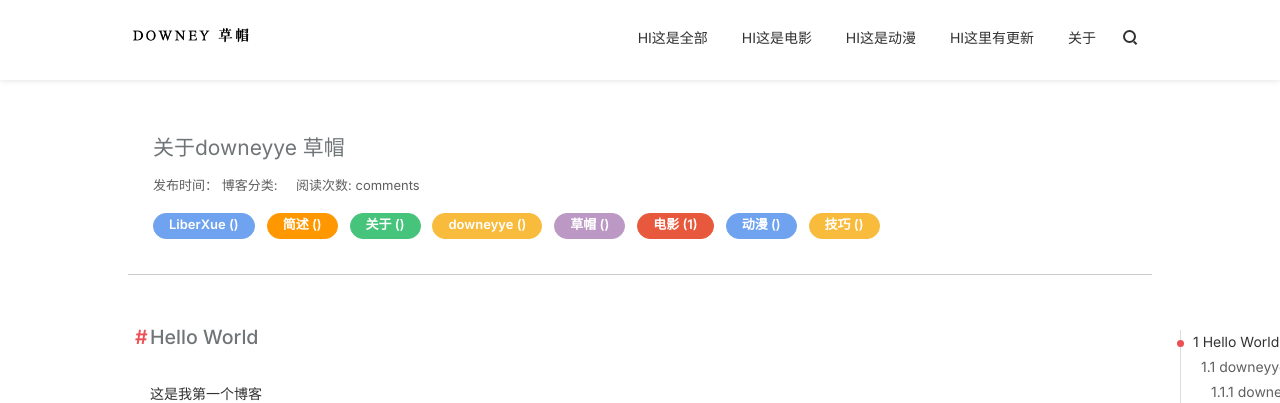
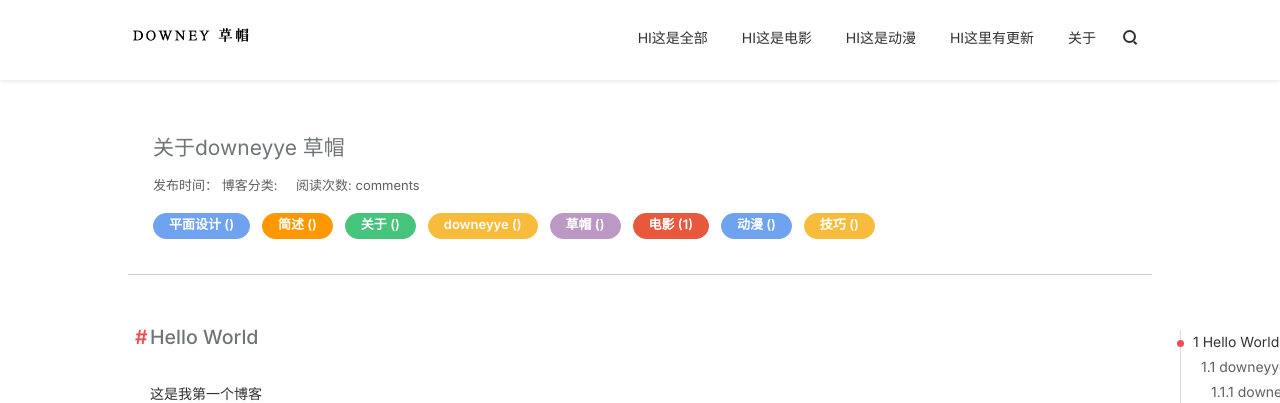
Before and after one commit to downeyye/downeyye.github.io, a Jekyll site: the page built from about.md, in a window 1280 px wide and 900 px high. Shown: the top 403 px of the window. Built offline with Jekyll 4.4.1, drawn with Linux system fonts in a browser that asks for light colours; nearby versions of some CDN libraries; comment, search, counter and statistics services are not loaded.

Commit message:
修改标签

```diff
--- a/about.md
+++ b/about.md
@@ -5,7 +5,7 @@ title: 关于downeyye 草帽
 description: "关于downeyye博客角落自述"
 data: 2018-08-11 09:19:11
 tags:
-- LiberXue
+- 平面设计
 - 简述
 - 关于
 - downeyye
```
